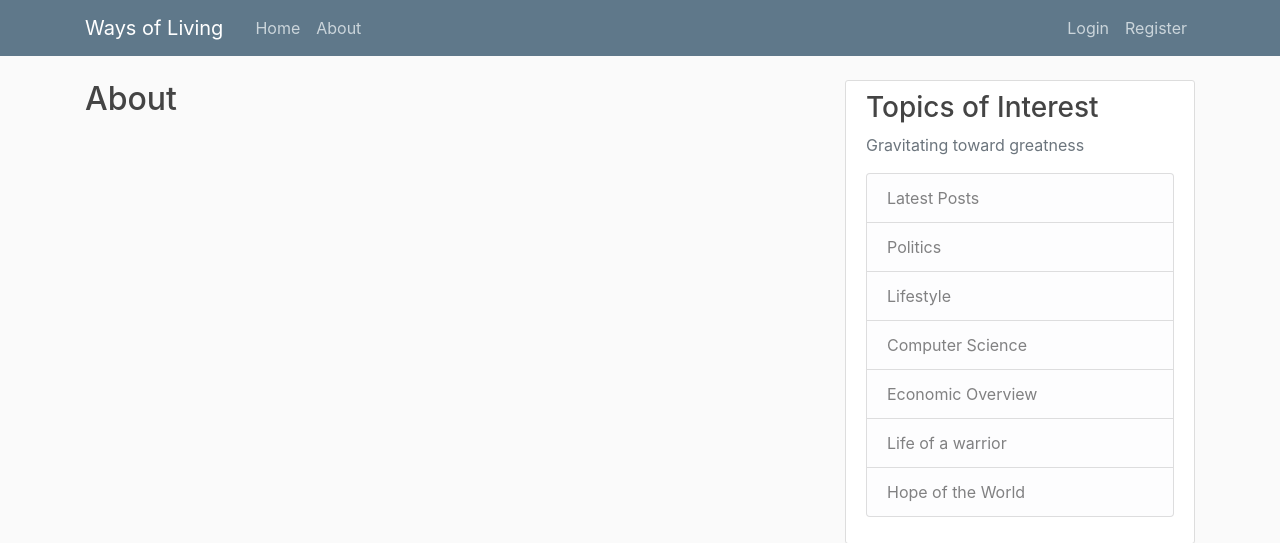
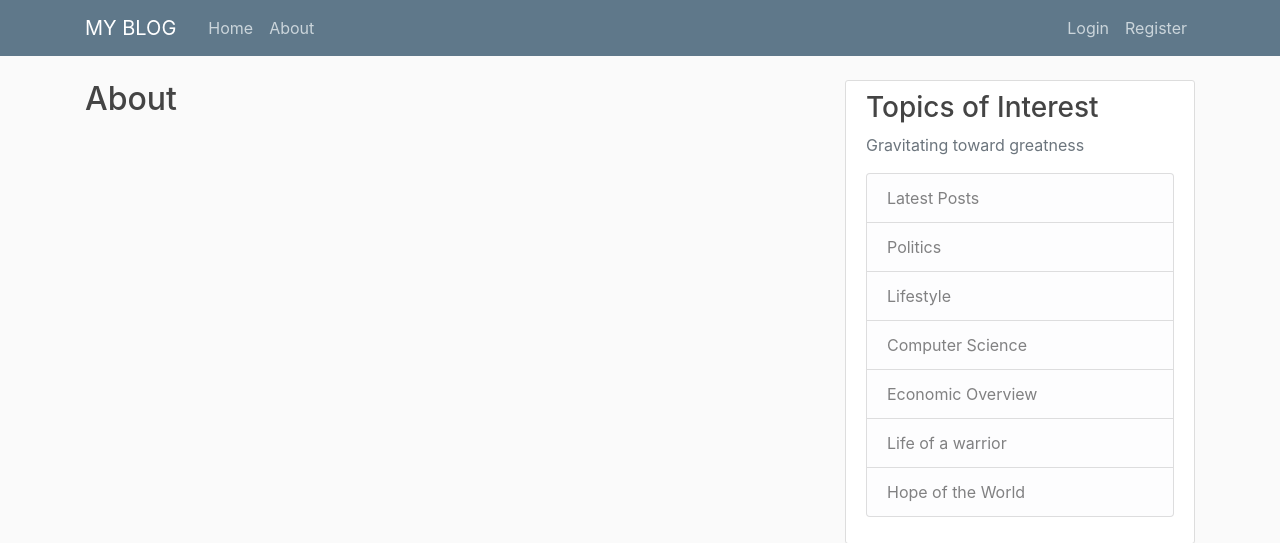
Before and after one commit to Pascal-Owilly/My-Blog, a Flask app: page /about in a window 1280 px wide. Shown: the top 543 px of the page. Run offline with Flask 2, Linux system fonts and the light colour scheme; some libraries are stand-ins or nearby versions.

Commit message:
Input the title of the blog

```diff
--- a/blog/templates/base.html
+++ b/blog/templates/base.html
@@ -20,7 +20,7 @@
     <header class="site-header">
       <nav class="navbar navbar-expand-md navbar-dark bg-steel fixed-top">
         <div class="container">
-          <a class="navbar-brand mr-4" href="/">Ways of Living</a>
+          <a class="navbar-brand mr-4" href="/">MY BLOG</a>
           <button class="navbar-toggler" type="button" data-toggle="collapse" data-target="#navbarToggle" aria-controls="navbarToggle" aria-expanded="false" aria-label="Toggle navigation">
             <span class="navbar-toggler-icon"></span>
           </button>
```
